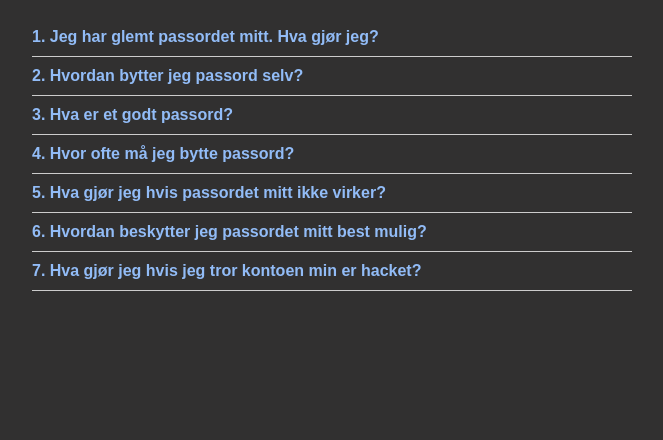
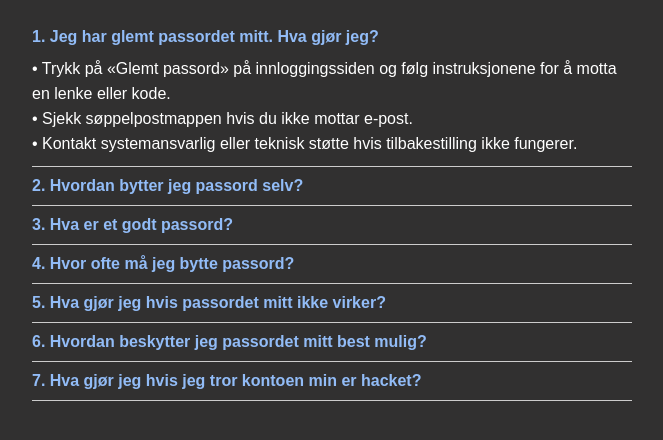
Before and after one commit to djoni1vincent/Password-faq-side, a plain HTML site: page index.html in a window 1280 px wide. Both pictures are taken after a click on the element "1. Jeg har glemt passordet mitt. Hva gjør jeg?". Shown: the part 80-520 px from the top of the page, without its empty margins (308-971 px from the left). Drawn offline with Linux system fonts and the light colour scheme.

Commit message:
faq doesn't opening cause duplicating code in js

```diff
--- a/script.js
+++ b/script.js
@@ -1,16 +1,10 @@
-const items = document.querySelectorAll(".faq-item");
+document.addEventListener("DOMContentLoaded", () => {
+  const faqItems = document.querySelectorAll(".faq-item");
 
-items.forEach((item) => {
-  const question = item.querySelector(".faq-question");
-  question.addEventListener("click", () => {
-    item.classList.toggle("active");
+  faqItems.forEach(item => {
+    const question = item.querySelector(".faq-question");
+    question.addEventListener("click", () => {
+      item.classList.toggle("active");
+    });
   });
 });
-
-const faqItems = document.querySelectorAll(".faq-item");
-
-faqItems.forEach((item) => {
-  item.querySelector(".faq-question").addEventListener("click", () => {
-    item.classList.toggle("active");
-  });
-});
--- a/style.css
+++ b/style.css
@@ -1,4 +1,4 @@
-  body {
+body {
     font-family: Arial, sans-serif;
     max-width: 600px;
     margin: 40px auto;
@@ -28,7 +28,6 @@
 
   .faq-item.active .faq-answer {
     max-height: 500px;
-    /* достаточно большое значение для длинных ответов */
     margin-top: 10px;
     line-height: 25px;
     opacity: 1;
```
